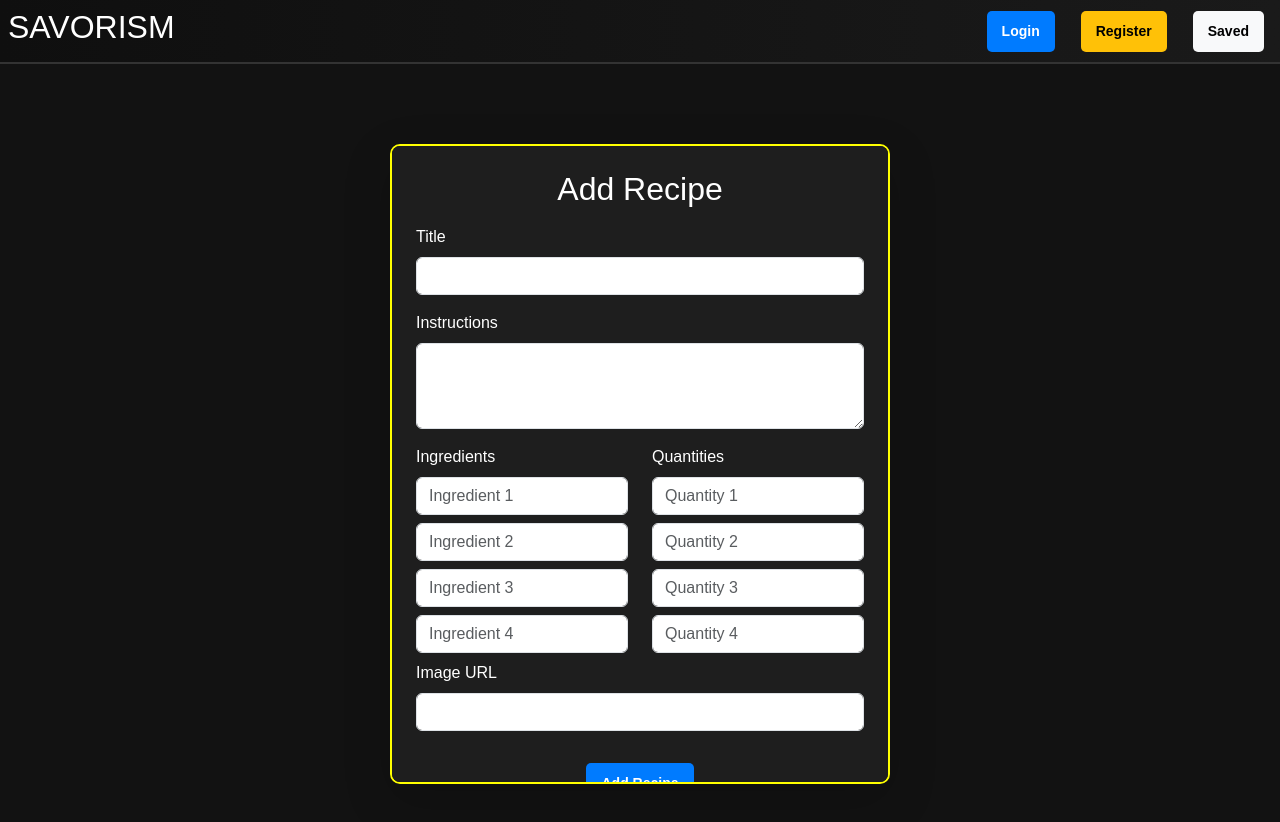
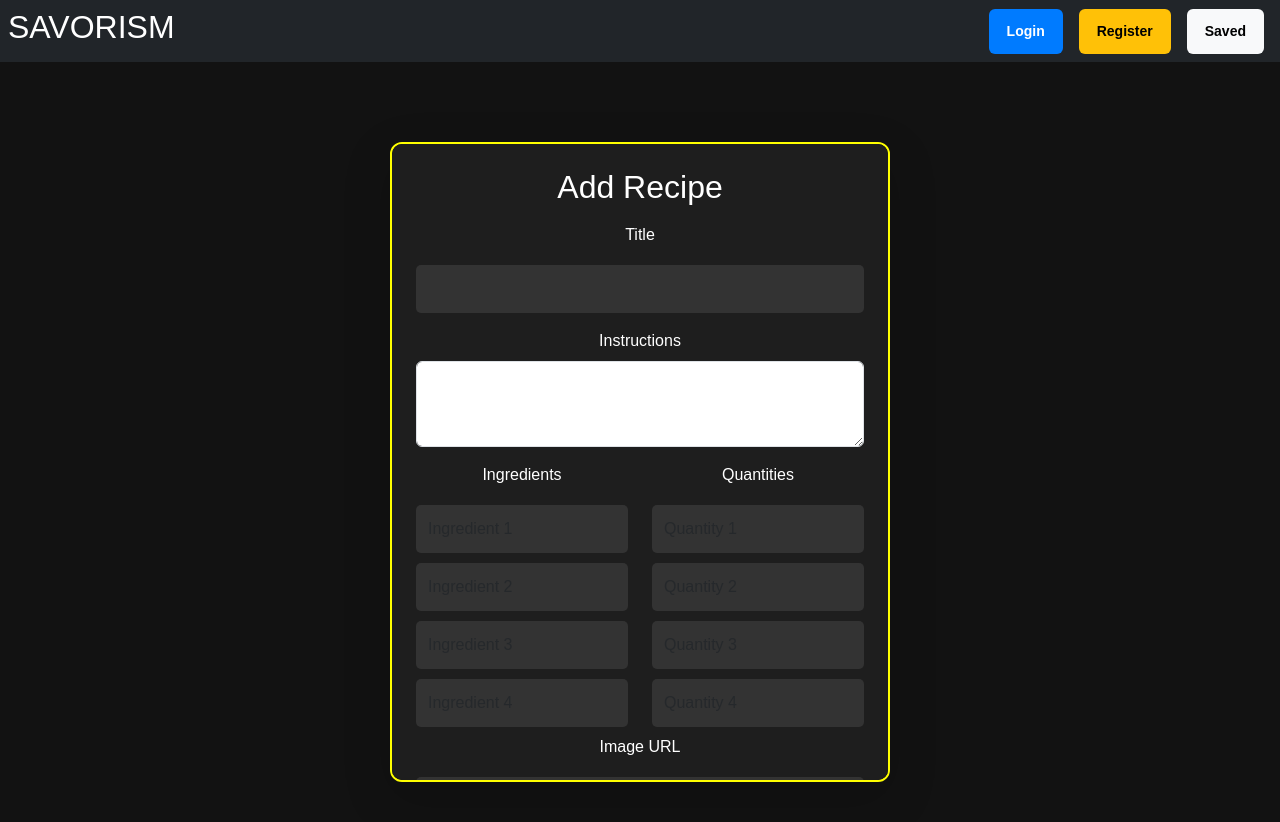
Before and after one commit to Mubashsheera0509/recipe-client, a React (Vite) app: page /add in a window 1280 px wide. Shown: the top 822 px of the page. Built offline with nearby package versions, Linux system fonts and the light colour scheme; no server answers.

Commit message:
Update index.css

```diff
--- a/src/index.css
+++ b/src/index.css
@@ -1,70 +1,73 @@
 body {
-  background-color: #121212; /* Darker shade for a sleek look */
+  background-color: #121212; /* Dark mode background */
   color: white;
-  font-family: Arial, sans-serif;
+  font-family: 'Poppins', sans-serif;
+  margin: 0;
+  padding: 0;
+  text-align: center;
 }
 
-/* Card Styling */
-.card {
-  background-color: #1e1e1e; /* Dark gray for a smooth contrast */
-  border-radius: 10px; /* Smooth rounded corners */
-  border: none; /* Remove default border */
+/* Navbar */
+header {
+  background: #1e1e1e;
+  padding: 15px 30px;
+  display: flex;
+  justify-content: space-between;
+  align-items: center;
+  border-bottom: 2px solid #333;
+}
+
+nav ul {
+  list-style: none;
+  padding: 0;
+  margin: 0;
+  display: flex;
+}
+
+nav ul li {
+  margin-right: 15px;
+}
+
+nav ul li a {
+  text-decoration: none;
+  color: white;
+  padding: 10px 15px;
+  border-radius: 5px;
+  font-weight: bold;
+  transition: 0.3s ease;
+}
+
+nav ul li a:hover {
+  background: #ffcc00;
+  color: black;
+}
+
+/* Buttons */
+.btn {
+  padding: 12px 18px;
+  font-size: 14px;
+  font-weight: bold;
+  border: none;
+  border-radius: 6px;
+  cursor: pointer;
+  transition: all 0.3s ease-in-out;
+}
+
+.btn:hover {
+  transform: scale(1.05);
+  opacity: 0.9;
+}
+
+/* Button Colors */
+.btn-primary {
+  background: #007bff;
   color: white;
 }
 
-/* Primary Button */
-.btn-primary {
-  background-color: #007bff;
-  border: none;
+.btn-primary:hover {
+  background: #0056b3;
 }
 
-.btn-primary:hover {
-  background-color: #0056b3;
-}
-
-/* Navigation */
-.nav {
-  display: flex;
-  justify-content: space-between;
-  align-items: center;
-}
-
-/* Navbar Container */
-.navbar-container {
-  display: flex;
-  justify-content: space-between;
-  align-items: center;
-  padding: 15px 30px;
-  background: linear-gradient(90deg, #0f0f0f, #1a1a1a);
-  border-bottom: 2px solid #333;
-  animation: fadeSlideIn 0.8s ease-out;
-}
-
-/* Nav Buttons */
-.nav-buttons {
-  display: flex;
-  gap: 10px;
-}
-
-/* Button Styles */
-.btn {
-  padding: 10px 15px;
-  font-size: 14px;
-  font-weight: bold;
-  border: none;
-  border-radius: 5px;
-  cursor: pointer;
-  transition: 0.3s ease;
-}
-
-/* Glow Effect */
-@keyframes glow {
-  0% { box-shadow: 0 0 5px rgba(255, 255, 255, 0.2); }
-  50% { box-shadow: 0 0 15px rgba(255, 255, 255, 0.4); }
-  100% { box-shadow: 0 0 5px rgba(255, 255, 255, 0.2); }
-}
-
-/* Button Colors */
 .login { background: #007bff; color: white; }
 .register { background: #ffc107; color: black; }
 .add { background: #17a2b8; color: white; }
@@ -72,16 +75,165 @@ body {
 .logout { background: #dc3545; color: white; }
 .saved { background: #f8f9fa; color: black; }
 
-/* Hover Effects */
-.btn:hover {
+/* Card Styling */
+.card {
+  background-color: #1e1e1e;
+  border-radius: 12px;
+  padding: 20px;
+  color: white;
+  box-shadow: 0 4px 10px rgba(255, 204, 0, 0.2);
+  transition: transform 0.3s ease-in-out;
+}
+
+.card:hover {
+  transform: scale(1.03);
+}
+
+/* Recipe Card */
+.recipe-card {
+  background: #1e1e1e;
+  border: 2px solid #ffcc00;
+  border-radius: 12px;
+  padding: 20px;
+  width: 280px;
+  margin: 20px auto;
+  box-shadow: 0 4px 10px rgba(255, 204, 0, 0.3);
+  transition: transform 0.3s ease-in-out;
+}
+
+.recipe-card:hover {
   transform: scale(1.05);
-  opacity: 0.9;
-  animation: glow 0.5s ease-in-out;
 }
+
+.recipe-img-container {
+  display: flex;
+  justify-content: center;
+  margin-bottom: 10px;
+}
+
+.recipe-img {
+  width: 220px;
+  height: 220px;
+  border-radius: 12px;
+  border: 2px solid yellow;
+}
+
+.recipe-title {
+  color: #ffcc00;
+  font-size: 22px;
+  font-weight: bold;
+  margin-bottom: 15px;
+}
+
+.recipe-details {
+  display: flex;
+  justify-content: space-between;
+  flex-wrap: wrap;
+  text-align: left;
+  margin-top: 15px;
+}
+
+.ingredients, .instructions {
+  width: 48%;
+  background: #282828;
+  padding: 15px;
+  border-radius: 10px;
+  color: white;
+}
+
+.ingredients h4, .instructions h4 {
+  color: #ffcc00;
+  font-size: 18px;
+}
+
+.ingredients ul {
+  padding: 0;
+  list-style-type: none;
+}
+
+.ingredients li {
+  margin: 5px 0;
+}
+
+.instructions p {
+  font-size: 16px;
+}
+
+/* Form Container */
+.form-container {
+  background-color: #1e1e1e;
+  border: 2px solid #ffcc00;
+  border-radius: 8px;
+  width: 380px;
+  padding: 25px;
+  margin: 50px auto;
+  box-shadow: 0 4px 8px rgba(255, 204, 0, 0.5);
+}
+
+.form-container h2 {
+  margin-bottom: 20px;
+  font-size: 24px;
+  color: #ffcc00;
+}
+
+/* Form Inputs */
+input[type="text"],
+input[type="email"],
+input[type="password"] {
+  width: 100%;
+  padding: 12px;
+  margin: 10px 0;
+  border: none;
+  border-radius: 5px;
+  background: #333;
+  color: white;
+  font-size: 16px;
+}
+
+input:focus {
+  outline: 2px solid #ffcc00;
+}
+
+/* Register Button */
+button {
+  background: #007bff;
+  color: white;
+  padding: 12px 15px;
+  border: none;
+  border-radius: 5px;
+  font-size: 16px;
+  cursor: pointer;
+  width: 100%;
+}
+
+button:hover {
+  background: #0056b3;
+}
+
+/* Navbar Buttons */
+.nav-btn {
+  padding: 10px 14px;
+  border-radius: 5px;
+  border: none;
+  font-weight: bold;
+  cursor: pointer;
+  margin-left: 8px;
+}
+
+.nav-btn:hover {
+  opacity: 0.85;
+}
+
+.login-btn { background: #007bff; color: white; }
+.register-btn { background: #ffcc00; color: black; }
+.add-btn { background: #00bcd4; color: white; }
+.profile-btn { background: #ffcc00; color: black; }
+.logout-btn { background: #dc3545; color: white; }
+.saved-btn { background: #f8f9fa; color: black; }
 
 /* Responsive Design */
 @media (max-width: 768px) {
-  .navbar-container {
+  header {
     flex-direction: column;
     text-align: center;
   }
@@ -91,4 +243,18 @@ body {
     justify-content: center;
     margin-top: 10px;
   }
+
+  .recipe-details {
+    flex-direction: column;
+    text-align: center;
+  }
+
+  .ingredients, .instructions {
+    width: 100%;
+    margin-bottom: 10px;
+  }
+
+  .recipe-card {
+    width: 90%;
+  }
 }
```
